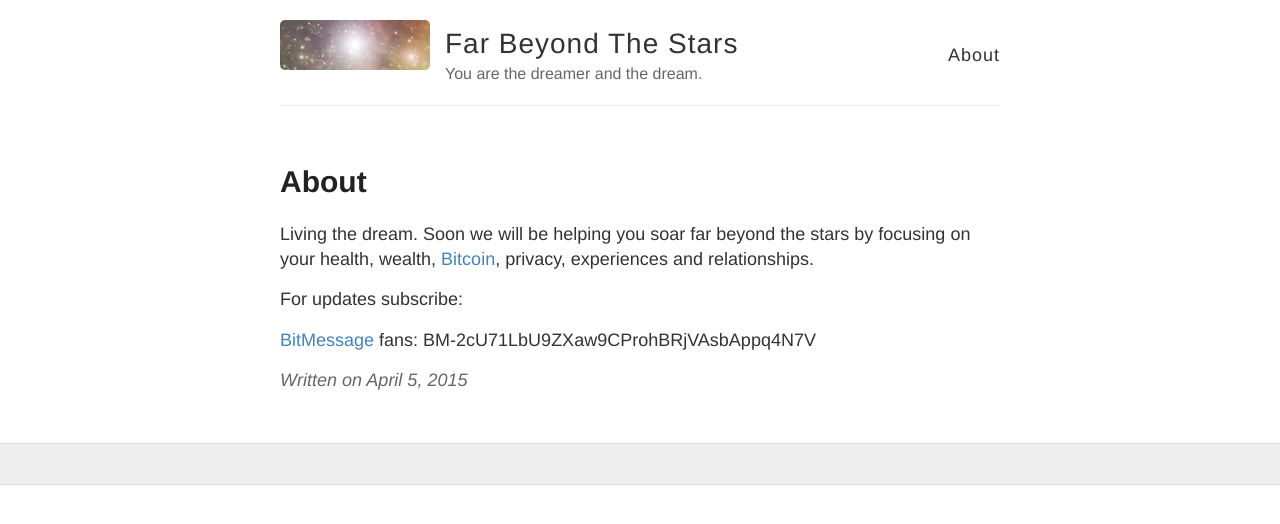
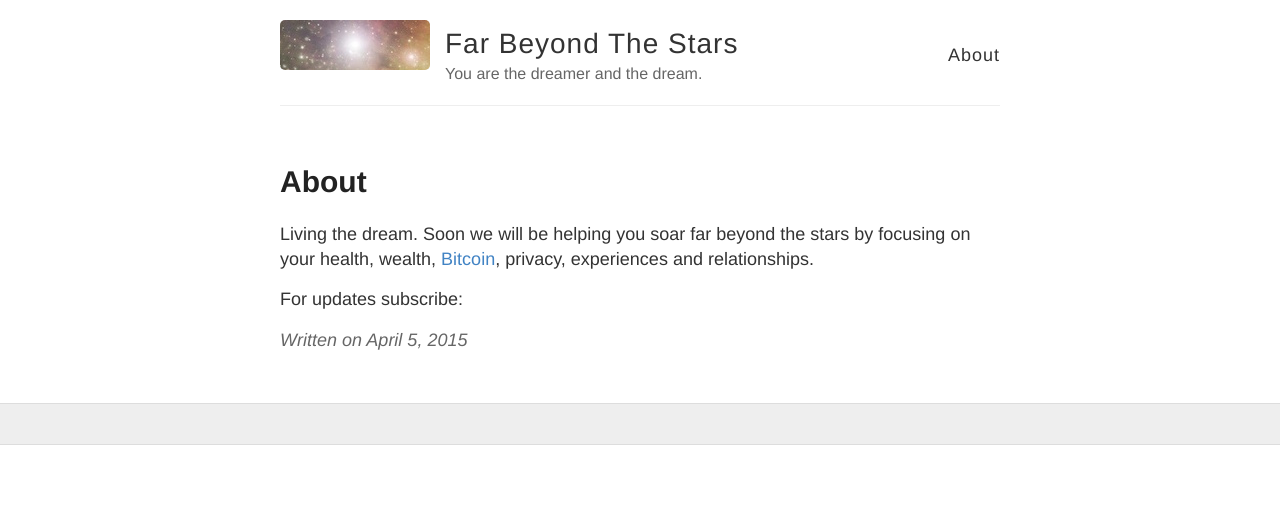
Before and after one commit to kripikroli/dev_farbeyondthestars, a Jekyll site: the page built from _posts/2015-4-5-about-far-beyond-the-stars.md, in a window 1280 px wide. Shown: the top 524 px of the page. Built offline with Jekyll 4.4.1, drawn with Linux system fonts in a browser that asks for light colours; Markdown is read by kramdown in place of the engine named in the settings.

Commit message:
Update 2015-4-5-about-far-beyond-the-stars.md

```diff
--- a/_posts/2015-4-5-about-far-beyond-the-stars.md
+++ b/_posts/2015-4-5-about-far-beyond-the-stars.md
@@ -7,6 +7,4 @@ Living the dream. Soon we will be helping you soar far beyond the stars by focus
 <p>
 For updates subscribe:
 <p>
-<a href="https://bitmessage.org/wiki/Main_Page">BitMessage</a> fans: BM-2cU71LbU9ZXaw9CProhBRjVAsbAppq4N7V
-<p>
 <script type="text/javascript" src="http://forms.aweber.com/form/12/65317412.js"></script>
```
